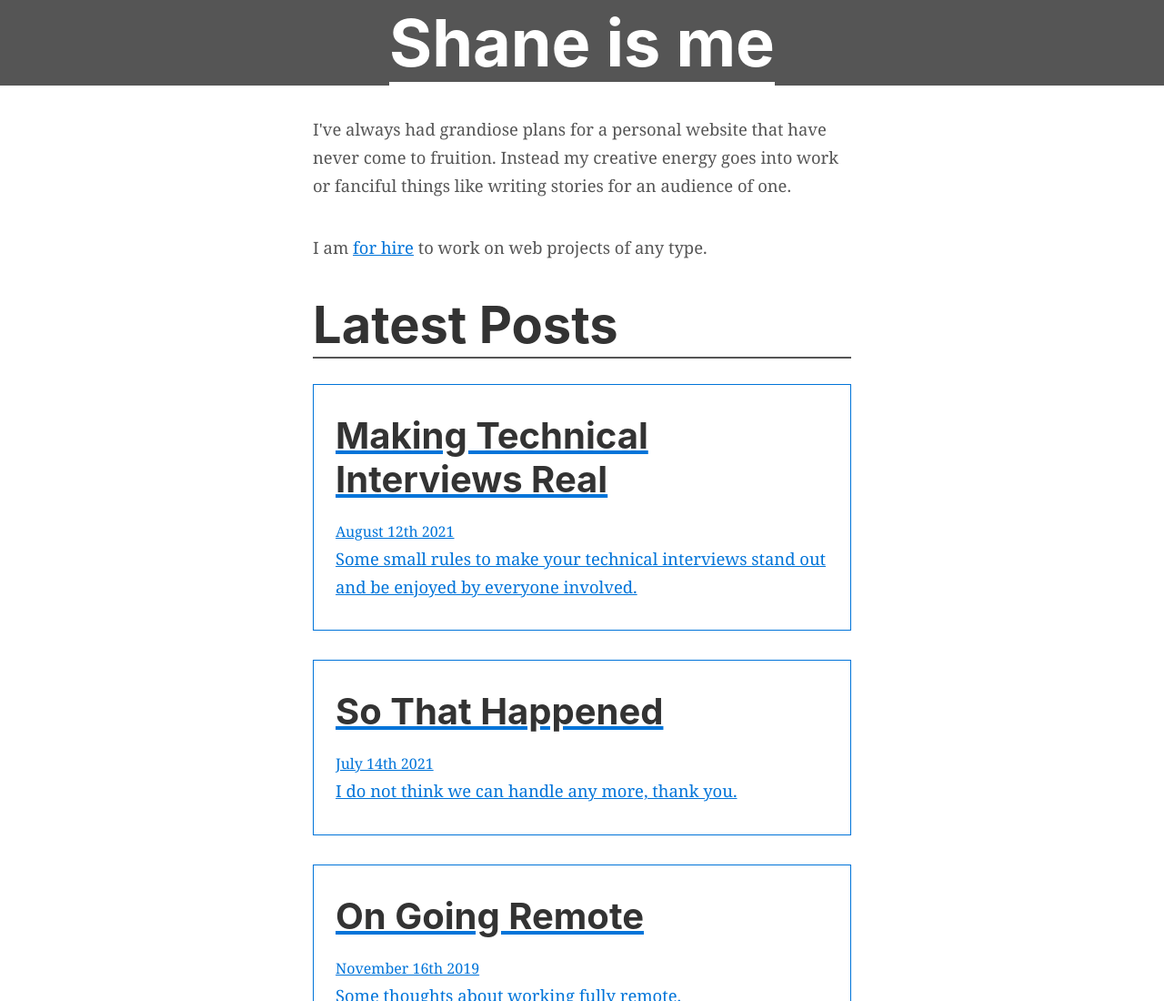
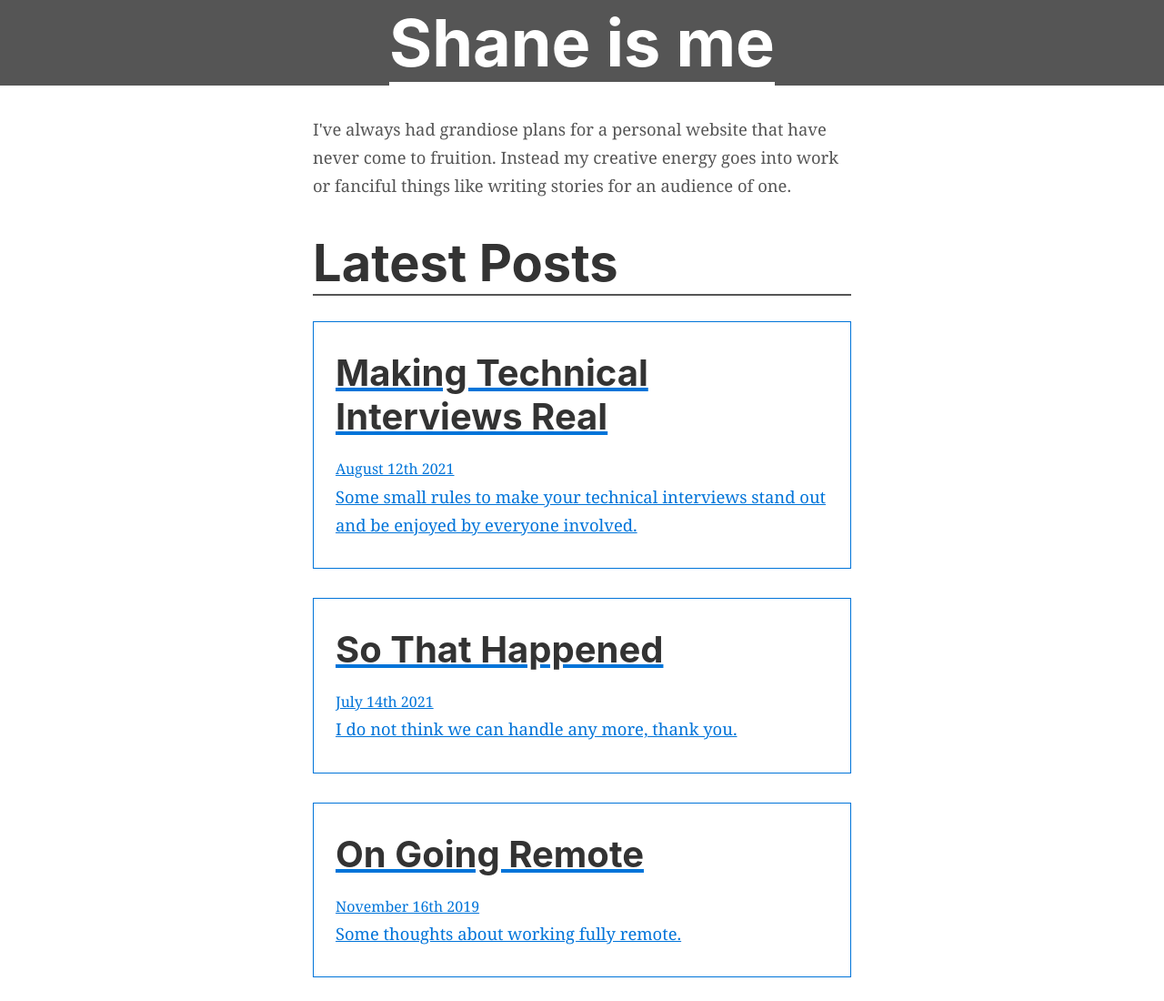
Before and after one commit to drainpip/shaneis.me-v2, a Gatsby site: page / in a window 1280 px wide. Shown: the top 1100 px of the page at 91% size. Built offline with nearby package versions, Linux system fonts and the light colour scheme; Gatsby itself is replaced by a stand-in of ours.

Commit message:
Some minor deletions

```diff
--- a/src/pages/blog.js
+++ b/src/pages/blog.js
@@ -8,7 +8,6 @@ import SEO from '../components/seo'
 const Blog = () => (
   <Layout>
     <SEO title="Blog Index" />
-    <PostIndex />
     <TagsList />
   </Layout>
 )
--- a/src/pages/index.js
+++ b/src/pages/index.js
@@ -12,11 +12,6 @@ const IndexPage = () => (
       I've always had grandiose plans for a personal website that have never
       come to fruition. Instead my creative energy goes into work or fanciful
       things like writing stories for an audience of one.
-    </p>
-
-    <p>
-      I am <Link to="/all-consulting">for hire</Link> to work on web projects of
-      any type.
     </p>
 
     <PostIndex />
```
Also changed, not shown: src/images/gatsby-astronaut.png (deleted).
